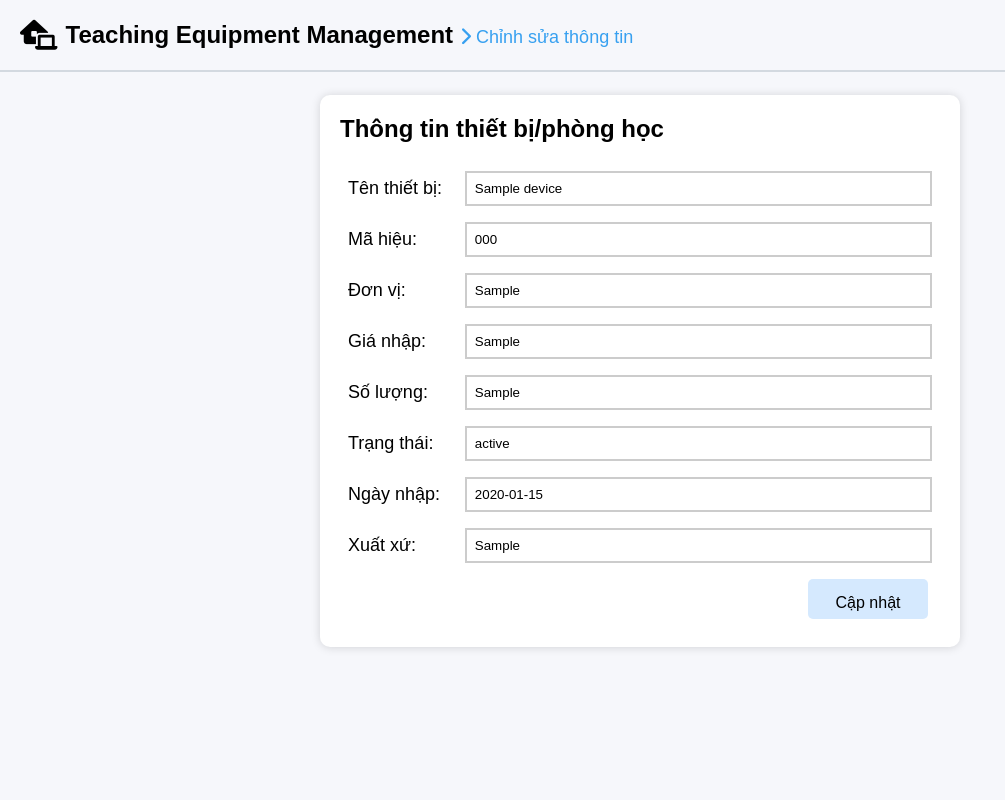
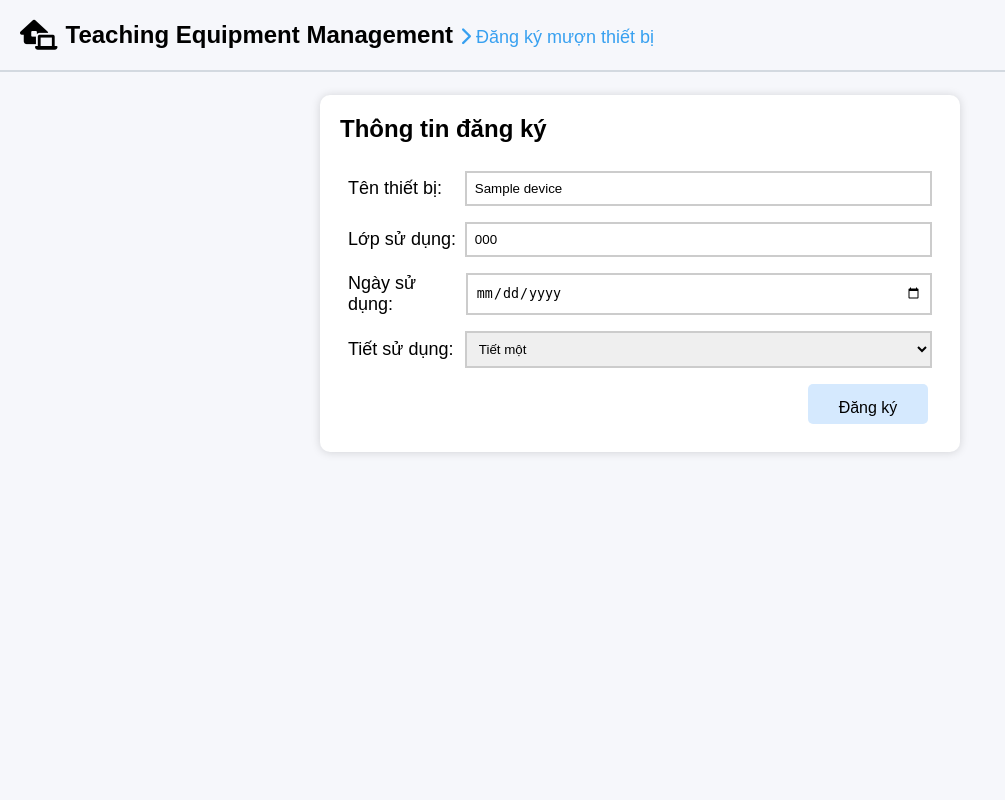
Before and after one commit to LuongLuyen/qltbdayhocCothuthuy-tuyenQuang, a Django app: template home/templates/pages/add.html in a window 1280 px wide. Shown: the whole page, without its empty margins (0-1005 px from the left). Run offline with Django 4.2, Linux system fonts and the light colour scheme; the template is opened without the code that fills it: values that come from a table or form of the project are taken from there, others are empty; tables that the repository leaves empty hold one stand-in row (values such as "Sample post").

Commit message:
xong trang dky muon + sua lai cai o search

```diff
--- a/home/static/home.css
+++ b/home/static/home.css
@@ -320,13 +320,16 @@
 .search{
 	margin-left: 16px;
 	width: 55%;
+	align-self: center;
 }
 
 .search_input{
-	padding: 16px;
-	width: 100%;
-	border-radius: 35px;
-	font-size: 16px;
+    height: 40px;
+    padding: 16px;
+    width: 100%;
+    border-radius: 35px;
+    font-size: 16px;
+    align-self: center;
 }
 .search_section{
 	display: flex;
@@ -334,8 +337,9 @@
 }
 
 .search_section button{
-	padding: 20px;
+    padding: 14px;
     border-radius: 50%;
+    align-self: center;
 }
 
 .search_section button:hover{
--- a/home/templates/pages/add.html
+++ b/home/templates/pages/add.html
@@ -9,7 +9,7 @@
       Teaching Equipment Management
       <span class="header__name--home">
         <i class="fa-solid fa-chevron-right"></i>
-        Chỉnh sửa thông tin
+        Đăng ký mượn thiết bị
       </span>
     </span>
   </div>
@@ -18,7 +18,7 @@
   <form method="post" action="{% url 'home:add' %}" class="content--edit">
       {% csrf_token %}
       <input type="hidden" name="userId" id="userId" value="{{ device.userId_id|safe }}">
-    <p class="content--edit__header">Thông tin thiết bị/phòng học</p>
+    <p class="content--edit__header">Thông tin đăng ký</p>
     <div class="content--edit__info">
       <div class="info__item">
         <span>Tên thiết bị: </span>
@@ -26,41 +26,28 @@
       </div>
 
       <div class="info__item">
-        <span>Mã hiệu: </span>
-        <input type="text" name="code" id="code" value="{{ device.code|safe }}" placeholder="Nhập mã hiệu của thiết bị/phòng học">
+        <span>Lớp sử dụng: </span>
+        <input type="text" name="code" id="code" value="{{ device.code|safe }}" placeholder="Nhập lớp sẽ sử dụng thiết bị">
       </div>
 
       <div class="info__item">
-        <span>Đơn vị: </span>
-        <input type="text" name="unit" id="unit" value="{{ device.unit|safe }}" placeholder="Đơn vị tính">
+        <span>Ngày sử dụng: </span>
+        <input type="date" name="unit" id="unit" value="{{ device.unit|safe }}">
       </div>
 
       <div class="info__item">
-        <span>Giá nhập: </span>
-        <input type="text" name="price" id="price" value="{{ device.price|safe }}" placeholder="Giá thiết bị">
-      </div>
-
-      <div class="info__item">
-        <span>Số lượng: </span>
-        <input type="text" name="quantity" id="quantity" value="{{ device.quantity|safe }}" placeholder="Số lượng nhập">
-      </div>
-
-      <div class="info__item">
-        <span>Trạng thái: </span>
-        <input type="text" name="status" id="status" value="{{ device.status|safe }}" placeholder="Trạng thái">
-      </div>
-
-      <div class="info__item">
-        <span>Ngày nhập: </span>
-        <input type="text" name="date" id="date" value="{{ device.date|safe }}" placeholder="Ngày nhập thiết bị">
-      </div>
-
-      <div class="info__item">
-        <span>Xuất xứ: </span>
-        <input type="text" name="location" id="location" value="{{ device.location|safe }}" placeholder="Xuất xứ thiết bị">
+        <span>Tiết sử dụng: </span>
+        <!-- <input type="text" name="price" id="price" value="{{ device.price|safe }}" placeholder="Giá thiết bị"> -->
+        <select name="" id="" class="">
+          <option value="" class="">Tiết một</option>
+          <option value="" class="">Tiết hai</option>
+          <option value="" class="">Tiết ba</option>
+          <option value="" class="">Tiết bốn</option>
+          <option value="" class="">Tiết năm</option>
+        </select>
       </div>
       <input type="hidden" name="capnhat" id="capnhat" value="{{ device.id}}">
-      <button class="btn" type="submit">Cập nhật</button>
+      <button class="btn" type="submit">Đăng ký</button>
     </div>
   </form>
 </div>
```
Also changed, not shown: home/templates/pages/add1.html (added).
